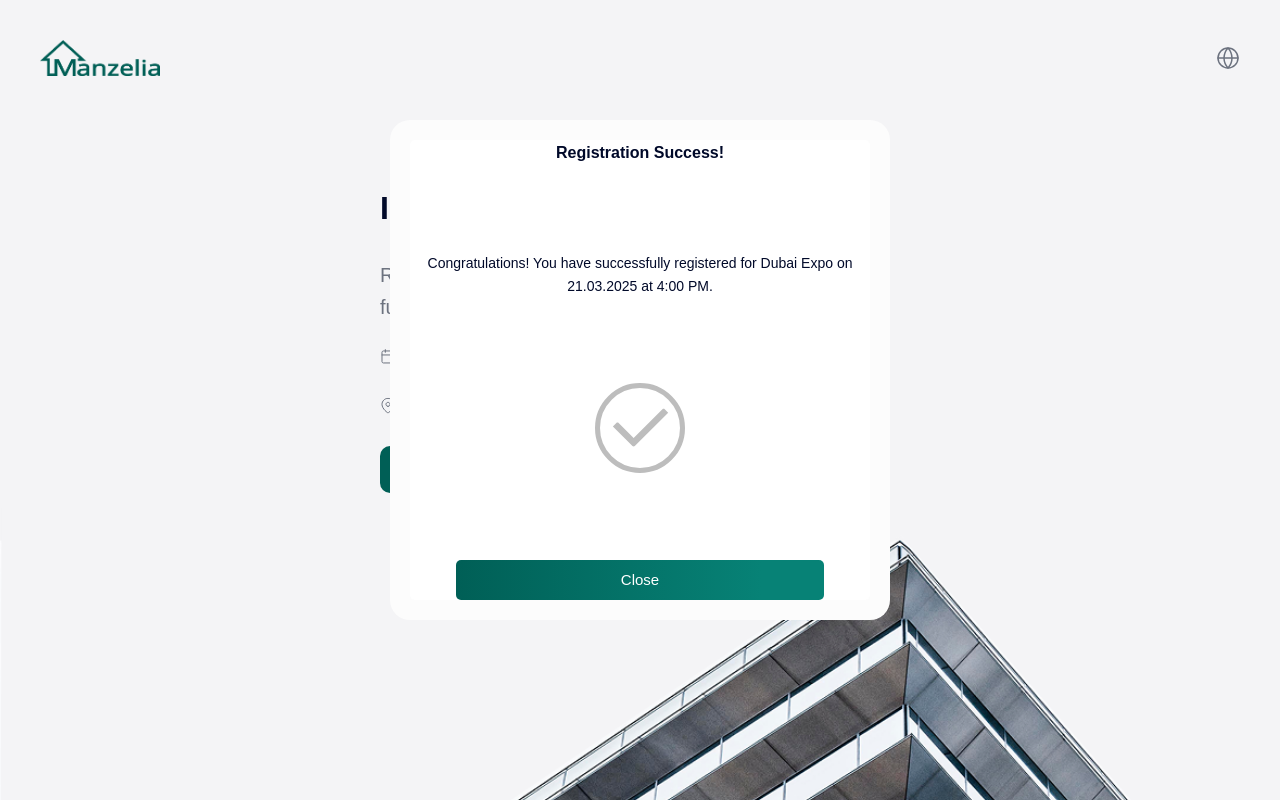
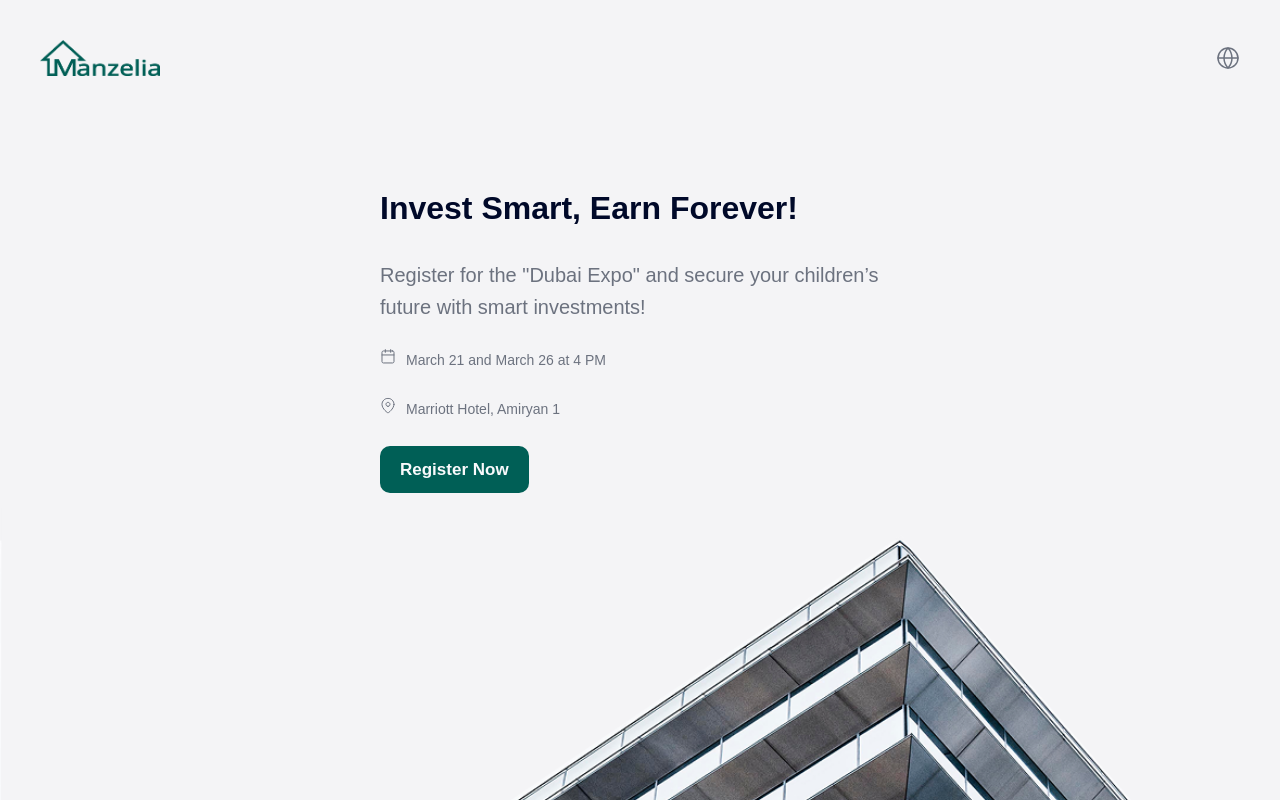
Before and after one commit to manzelia/manzelia-web, a Vue app: page / in a window 1280 px wide. Shown: the top 800 px of the page. Built offline with nearby package versions, Linux system fonts and the light colour scheme.

Commit message:
fix success popup

```diff
--- a/src/components/SuccessPopup.vue
+++ b/src/components/SuccessPopup.vue
@@ -16,7 +16,7 @@ const getDate = (text) => {
 </script>
 
 <template>
-	<div v-if="true || success" class="popup">
+	<div v-if="success" class="popup">
 		<div class="popup-content">
 			<div class="popup-title">
 				{{ texts.successPopup.success }}
```
